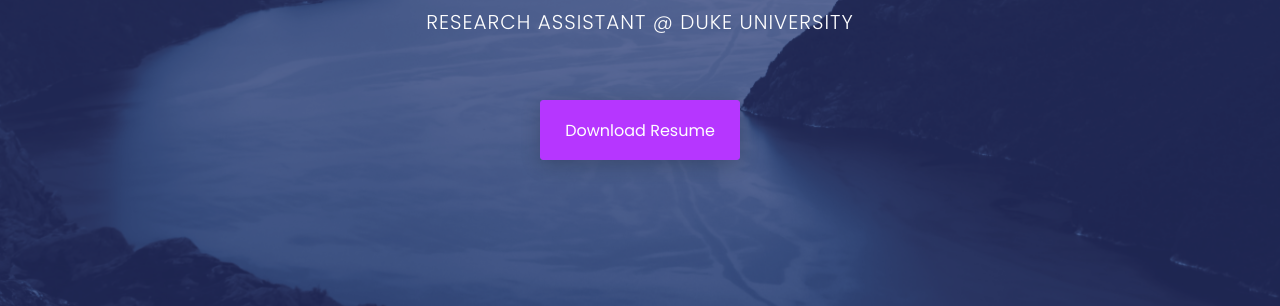
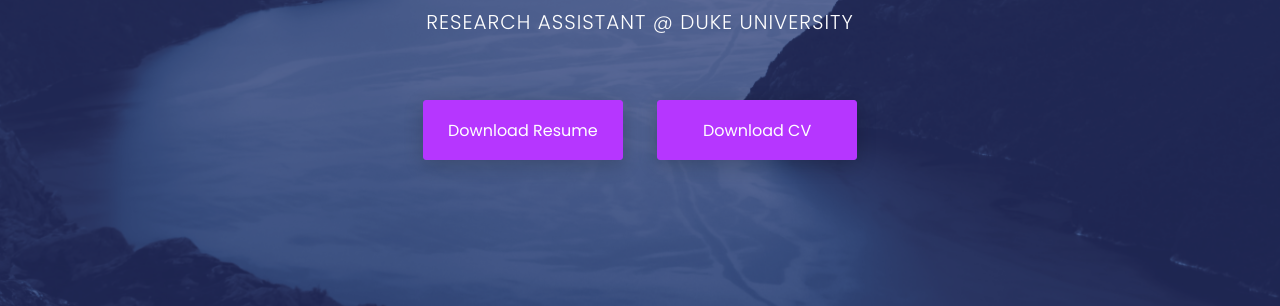
Before and after one commit to Estrellas-857/Estrellas-857.github.io, a plain HTML site: page index.html in a window 1280 px wide. Shown: the part 500-806 px from the top of the page. Drawn offline with nearby package versions, Linux system fonts and the light colour scheme.

Commit message:
add button

```diff
--- a/assets/css/style.css
+++ b/assets/css/style.css
@@ -104,7 +104,8 @@ html,body{
     position: relative;
     z-index: 9999;
 }
-@media (min-width: 1024px){}
+@media (min-width: 1024px){
+}
 nav.navbar.bootsnav.no-background {
     background-color: #fff;
     border: none;
--- a/index.html
+++ b/index.html
@@ -105,8 +105,9 @@
 						<div class="header-text">
 							<h2>hi <span>,</span> i am <br> Haotian <br> Wang <span>.</span>   </h2>
 							<p>Research Assistant @ Duke University</p>
-							<a href="assets/download/Haotian_s_Resume.pdf" download>download resume</a>
-						</div><!--/.header-text-->
+
+							<a href="assets/download/Haotian_s_Resume.pdf" target="_blank" rel="noopener noreferrer" download>download Resume</a>
+							<a href="assets/download/Haotian_s_Resume.pdf" target="_blank" rel="noopener noreferrer" download style="margin-left: 30px;">download CV </a>
 					</div><!--/.col-->
 				</div><!-- /.row-->
 			</div><!-- /.container-->
```
